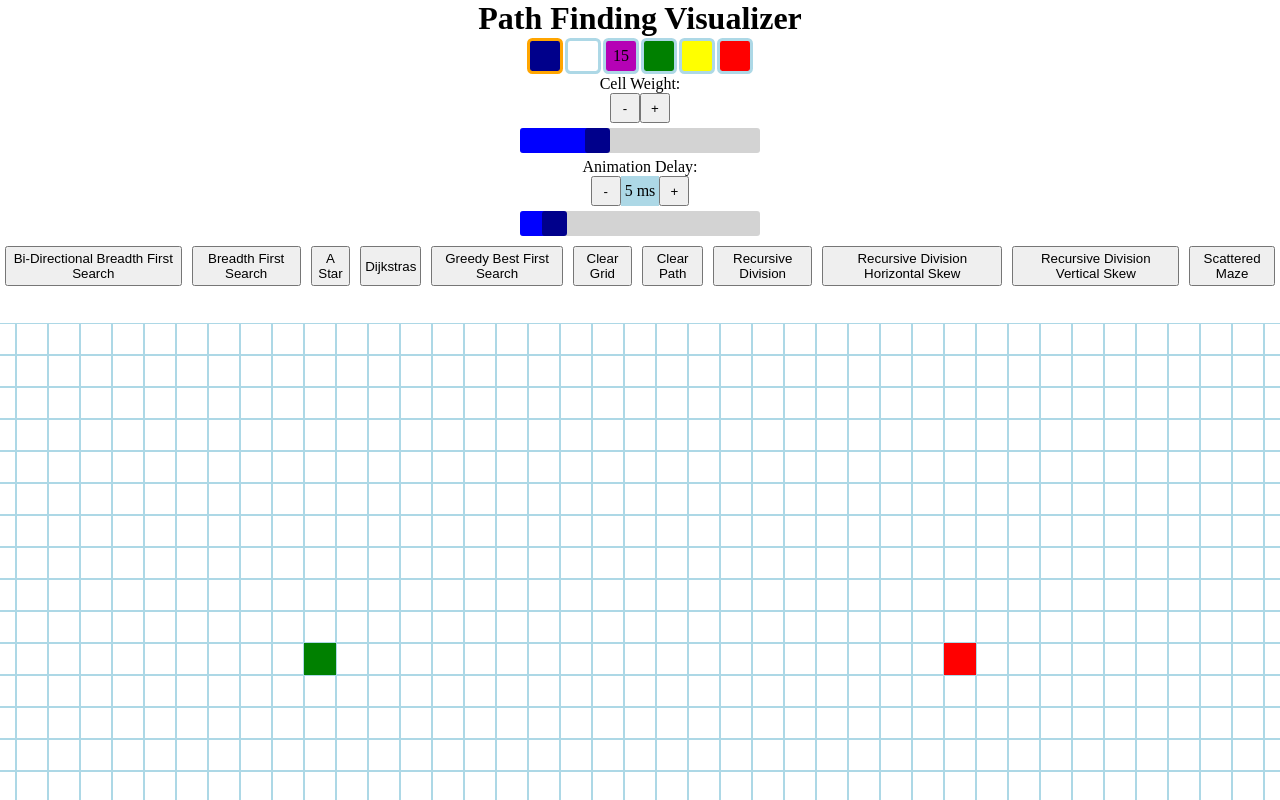
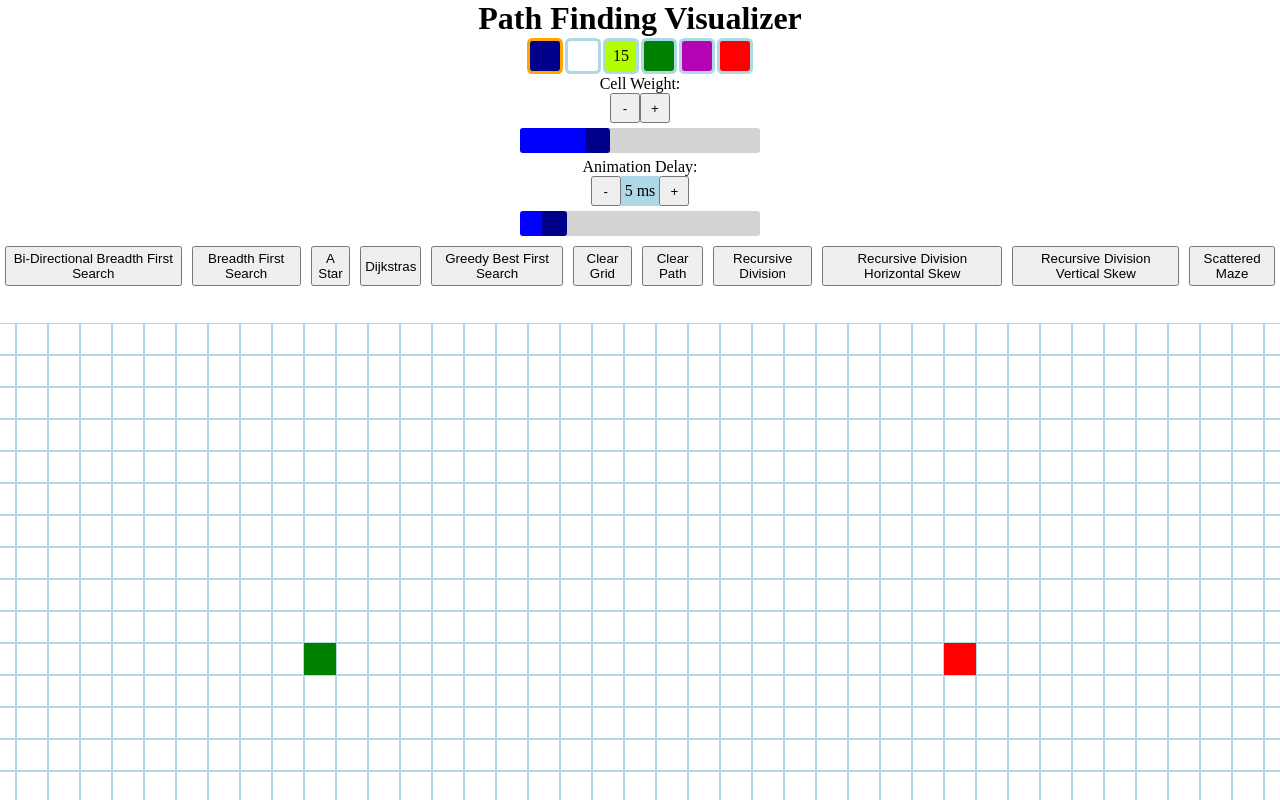
Before and after one commit to athulgeorge37/Path_Finding_Visualizer, a React (Create React App) app: page / in a window 1280 px wide. Shown: the top 800 px of the page. Built offline with nearby package versions, Linux system fonts and the light colour scheme.

Commit message:
adds temperture like colors for weighted cells

```diff
--- a/src/App.css
+++ b/src/App.css
@@ -22,7 +22,7 @@ h1 {
 }
 
 .WEIGHTED_cell_type {
-    background-color: rgb(181, 2, 181);
+    /* background-color: rgb(181, 2, 181); */
     display: flex;
     align-items: center;
     justify-content: center;
@@ -34,7 +34,7 @@ h1 {
 }
 
 .MIDDLE_cell_type {
-    background-color: yellow;
+    background-color: rgb(181, 2, 181);
     /* border: 3px solid green; */
 }
 
--- a/src/App.js
+++ b/src/App.js
@@ -14,7 +14,6 @@ function App() {
 	});
 
 	const [animation_speed, set_animation_speed] = useState(DELAY_ANIMATION)
-
 	const [cell_weight, set_cell_weight] = useState(DEFAULT_WEIGHTED_VALUE)
 
 
@@ -46,6 +45,18 @@ function App() {
         }
     }
 
+	const calcColor = (min, max, val) => {
+
+		const minHue = 105
+		const maxHue = 15
+
+		const curPercent = (val - min) / (max - min)
+
+		var colString = "hsl(" + ((curPercent * (maxHue - minHue) ) + minHue) + ",100%,50%)"
+
+		return colString;
+	}
+
 	return (
 		<div className="App">
 			<h1>Path Finding Visualizer</h1>
@@ -53,11 +64,15 @@ function App() {
 				{my_cell_type.cell_types.map((cells, index) => {
 
 					if (cells === "WEIGHTED") {
+						const my_new_color = calcColor(0, 50, cell_weight)
 						return (
 							<div
 								key={index}
 								className={toggle_active_style(index)}
 								onClick={() => toggle_active_cell_type(index)}
+
+								style={ {backgroundColor: my_new_color} }
+
 							>{cell_weight}</div>
 						)
 					}
@@ -93,7 +108,10 @@ function App() {
                         min={0}
                         max={50}
                         value={cell_weight}
-                        onChange={(e) => set_cell_weight(parseInt(e.target.value))}
+                        onChange={(e) => {
+							set_cell_weight(parseInt(e.target.value))
+							toggle_active_cell_type(2)
+						}}
 
                         className="slider"
                     />
@@ -133,6 +151,7 @@ function App() {
 				active_cell_type={my_cell_type.active_cell}
 				animation_speed={animation_speed}
 				cell_weight={cell_weight}
+				calcColor={calcColor}
 			/>
 		</div>
 	);
--- a/src/Grid.css
+++ b/src/Grid.css
@@ -45,8 +45,8 @@ button {
 }
 
 .WEIGHTED {
-    background-color: rgb(181, 2, 181);
-    border: 0.5px solid rgb(181, 2, 181);
+    /* background-color: rgb(181, 2, 181);
+    border: 0.5px solid rgb(181, 2, 181); */
 
     display: flex;
     align-items: center;
@@ -87,8 +87,8 @@ button {
 }
 
 .MIDDLE {
-    background-color: yellow;
-    border: 0.5px solid yellow;
+    background-color: rgb(181, 2, 181);
+    border: 0.5px solid rgb(181, 2, 181);
     animation: animate_start_end 0.25s ease-in-out 0s;
 }
 
--- a/src/Grid.js
+++ b/src/Grid.js
@@ -92,6 +92,7 @@ function Grid(props) {
         for (const row of my_Grid) {
             for (const my_cell of row) {
                 const current_classname =  my_grid_ref.current[my_cell.y_val][my_cell.x_val].className
+                my_grid_ref.current[my_cell.y_val][my_cell.x_val].style = null
                 if (current_classname.includes("START")) {
                     my_grid_ref.current[my_cell.y_val][my_cell.x_val].className = my_cell.my_key + " Grid_Cell START";
                 } else if (current_classname.includes("END")) {
@@ -131,6 +132,11 @@ function Grid(props) {
                 can_be_updated = false
             } else {
                 my_Grid[y][x].weight = props.cell_weight
+
+                const new_color = props.calcColor(0, 50, props.cell_weight)
+
+                my_grid_ref.current[y][x].style.backgroundColor = new_color
+                my_grid_ref.current[y][x].style.border = "0.5px solid " + new_color
             }
 
         } else if (props.active_cell_type === "MIDDLE") {
@@ -210,26 +216,21 @@ function Grid(props) {
         for (const row of my_Grid) {
             for (const my_cell of row) {
                 const current_classname =  my_grid_ref.current[my_cell.y_val][my_cell.x_val].className
-                // if ((current_classname.includes("Path") || current_classname.includes("Visited")) &&
-                //     !(current_classname.includes("START") || current_classname.includes("END"))) {
-
-                //     my_grid_ref.current[my_cell.y_val][my_cell.x_val].className = my_cell.my_key + " Grid_Cell AIR";
-                // }
-                // if (!(current_classname.includes("START") || current_classname.includes("END") || current_classname.includes("WALL"))) {
-
-                //     my_grid_ref.current[my_cell.y_val][my_cell.x_val].className = my_cell.my_key + " Grid_Cell AIR";
-                // }
 
                 if (current_classname.includes("AIR")) {
                     my_grid_ref.current[my_cell.y_val][my_cell.x_val].className = my_cell.my_key + " Grid_Cell AIR";
                 } else if (current_classname.includes("WEIGHTED") && current_classname.includes("Path")) {
+
+                    const old_color = props.calcColor(0, 50, parseInt(my_grid_ref.current[my_cell.y_val][my_cell.x_val].innerText))
+
+                    my_grid_ref.current[my_cell.y_val][my_cell.x_val].style.backgroundColor = old_color
+                    my_grid_ref.current[my_cell.y_val][my_cell.x_val].style.border = "0.5px solid " + old_color
+
                     my_grid_ref.current[my_cell.y_val][my_cell.x_val].className = my_cell.my_key + " Grid_Cell WEIGHTED";
                 }
             }
         }
     }
-
-
 
     const Start_Search_Algorithm = (algorithm) => {
 
@@ -561,15 +562,7 @@ function Grid(props) {
                 // adding each neighbor cell to visited cell to animate them later
                 visited_cells.push(neighbor_cell)
 
-                // const new_cost = cost_so_far[current_cell.my_key]
-                // const new_cost = cost_so_far[current_cell.my_key] + 1
                 const new_cost = cost_so_far[current_cell.my_key] + neighbor_cell.weight
-
-                if (neighbor_cell.weight != 1) {
-                    console.log("new_cost = cost_so_far[current] + neighbor.weight")
-                    console.log( new_cost, "=", cost_so_far[current_cell.my_key], "+", neighbor_cell.weight)
-                }
-                //         f(n) = g(n) + h(n)
                 //   new_cost = cost so far from start to current + cost from current to neighbor
 
                 if ((!(neighbor_cell.my_key in cost_so_far)) || (new_cost < cost_so_far[neighbor_cell.my_key])) {
@@ -679,6 +672,11 @@ function Grid(props) {
                 let path_class_name = my_cell.my_key + " Grid_Cell Path " + my_cell.cell_state;
 
                 my_grid_ref.current[my_cell.y_val][my_cell.x_val].className = path_class_name
+
+                if (my_cell.cell_state === "WEIGHTED") {
+                    my_grid_ref.current[my_cell.y_val][my_cell.x_val].style.backgroundColor = "rgb(224, 118, 19)"
+                    my_grid_ref.current[my_cell.y_val][my_cell.x_val].style.border = "0.5px solid rgb(224, 118, 19)"
+                }
 
                 // path animation speed
             }, last_time);
```
